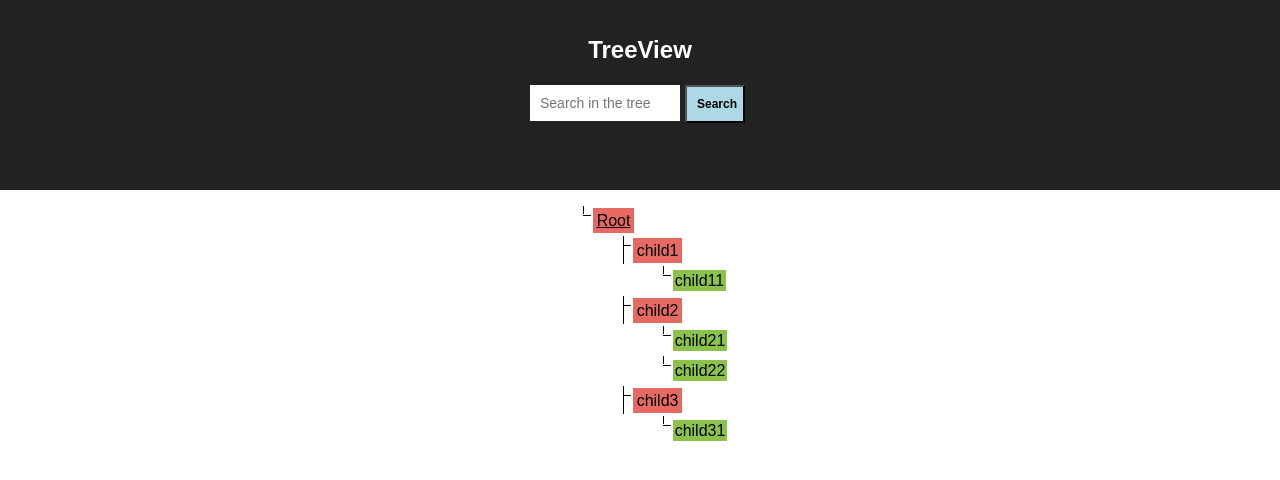
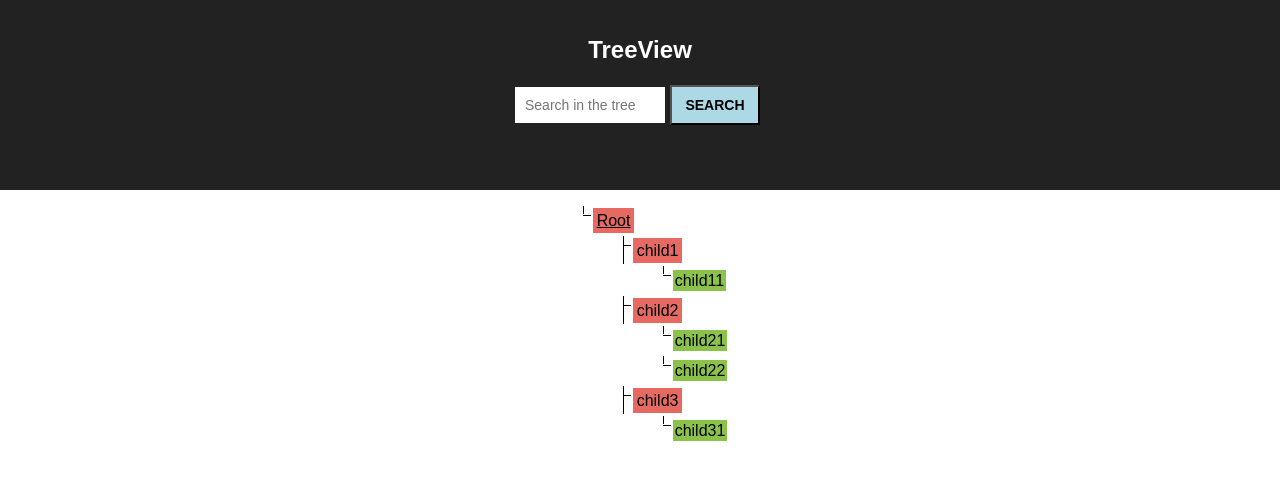
Before and after one commit to serendipitist/treeview, a React (Create React App) app: page / in a window 1280 px wide. Shown: the top 480 px of the page. Built offline with nearby package versions, Linux system fonts and the light colour scheme.

Commit message:
add features

```diff
--- a/package.json
+++ b/package.json
@@ -3,6 +3,7 @@
   "version": "0.1.0",
   "private": true,
   "dependencies": {
+    "lodash": "^4.17.4",
     "react": "^16.2.0",
     "react-dom": "^16.2.0",
     "react-scripts": "1.1.0"
--- a/src/App.css
+++ b/src/App.css
@@ -90,13 +90,15 @@
 }
 
 .search-btn {
-  background-color: lightblue;
-  width: 60px;
-  padding: 10px;
-  margin: 5px;
-  cursor: pointer;
-  font-size:  12px;
-  font-weight: bold;
+    background-color: lightblue;
+    width: 90px;
+    padding: 10px;
+    margin: 5px;
+    cursor: pointer;
+    font-size: 14px;
+    font-weight: bold;
+    text-align: center;
+    text-transform: uppercase;
 }
 
 .search-highlight {
--- a/src/App.js
+++ b/src/App.js
@@ -4,6 +4,7 @@ import { Tree } from './view/tree';
 import { nodes } from './view/tree';
 import search from './search';
 import SearchBar from './view/searchBar';
+import _ from 'lodash';
 
 class App extends Component {
   constructor(props) {
@@ -21,9 +22,14 @@ class App extends Component {
     });
   }
 
-  handleSearchResult(event) {
-    if(search(this.state.searchInput))
-      return true;
+  handleSearchResult() {
+    let result = search(this.state.searchInput);
+    if(result) {
+      return result;
+    }
+    else {
+      return false;
+    }
   }
 
   render() {
@@ -33,11 +39,11 @@ class App extends Component {
           <h1 className="App-title">TreeView</h1>
           <SearchBar searchInput={this.state.searchInput}
                      onInputChange={this.onInputChange}
-                     handleClick={this.handleClick} />
-          {!this.handleSearchResult() && this.state.searchInput.length > 0 && <h4>Result Not Found</h4>}
+                     handleClick={this.handleSearchResult} />
+         <h4 className="not-found-msg"></h4>
         </header>
         <div>
-          <Tree handleSearchResult={this.handleSearchResult}/>
+          <Tree handleSearchResult={this.handleSearchResult} searchInput={this.state.searchInput}/>
         </div>
       </div>
     );
--- a/src/search.js
+++ b/src/search.js
@@ -1,6 +1,10 @@
 import { nodes } from './view/tree';
+import _ from 'lodash';
 
 export default function search(searchInput) {
-  if(searchInput.length > 0)
-  return nodes.toString().includes(searchInput.toLowerCase());
+  let result;
+    if(searchInput.length > 0) {
+      result = _.filter(nodes, (item) => item.includes(searchInput.toLowerCase()));
+    }
+  return result;
 }
```
Also changed, not shown: src/drag-drop.js (added, +24 -0 lines).
